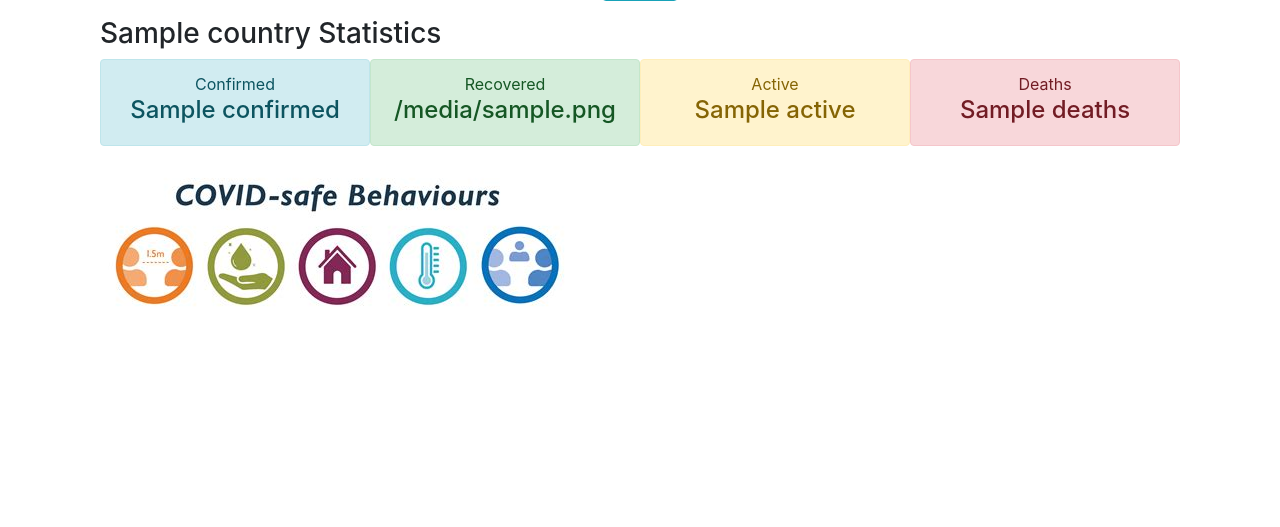
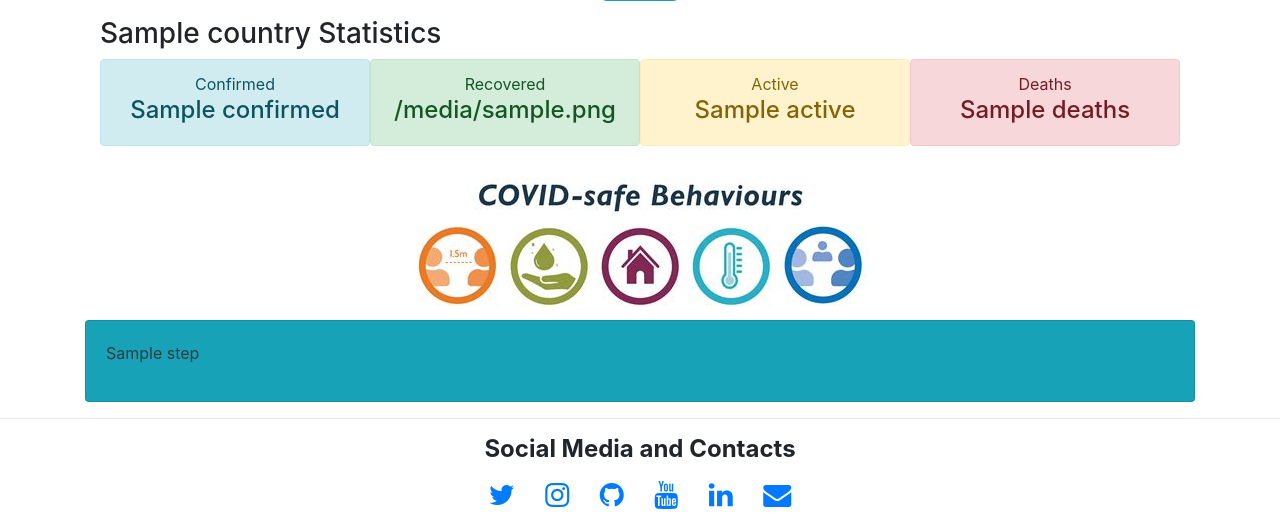
Before and after one commit to NaNdalal-dev/Covid, a Django app: template Covid/covid_by_country/templates/covid_by_country/home.html in a window 1280 px wide. Shown: the part 493-1020 px from the top of the page. Before the commit the page ends 799 px from the top, so only its background shows below. Run offline with Django 3.2, Linux system fonts and the light colour scheme; the template is opened without the code that fills it: most values are stand-ins (such as "Sample title", 1, 10 or a date in 2020); some libraries are stand-ins or nearby versions.

Commit message:
added safety precautions and social media

```diff
--- a/Covid/Covid/settings.py
+++ b/Covid/Covid/settings.py
@@ -15,7 +15,7 @@ SECRET_KEY = 'django-insecure-7&h8u9k38kk*ncuo7r!$3)y^$eu302b*j!xo^p)pwu8qauvr!2
 # SECURITY WARNING: don't run with debug turned on in production!
 DEBUG = True
 
-ALLOWED_HOSTS = []
+ALLOWED_HOSTS = ['localhost','*']
 
 
 # Application definition
--- /dev/null
+++ b/Covid/Covid/views.py
@@ -0,0 +1,4 @@
+from django.shortcuts import render,redirect
+from django.http import HttpResponse, HttpResponseNotFound
+
+error404 = lambda request,exception : render(request,'404.html')
--- a/Covid/covid_by_country/templates/covid_by_country/home.html
+++ b/Covid/covid_by_country/templates/covid_by_country/home.html
@@ -113,8 +113,39 @@
 {% endif %}
 	{% load static %}
 	<div class="container">
-		<div class="container">
-			<img class="img" src="{% static '/imgs/covidsafe.jpeg' %}">
+		<div align="center">
+			<img class="img-fluid" src="{% static '/imgs/covidsafe.jpeg' %}">
 		</div>
+
+		{% for step in steps %}
+				<div class="card card-body bg-info text-justify">
+					<p class="text-dark">{{ step }}</p>
+				</div>
+		{% endfor %}
 	</div>
+<hr>
+<div class="container">
+	<div align="center">
+		<h4 class="text-justify text-center"><b>Social Media and Contacts</b></h4>
+		<a href="https://twitter.com/Nandalal7896" class="btn btn-link">
+			<h3><span class="fa fa-twitter"></span></h3>
+		</a>
+		<a href="https://www.instagram.com/coding_vs_programming/" class="btn btn-link">
+			<h3><span class="fa fa-instagram"></span></h3>
+		</a>
+
+		<a href=" https://github.com/NaNdalal-dev" class="btn btn-link">
+			<h3><span class="fa fa-github"></span></h3>
+		</a>
+		<a href="https://www.youtube.com/channel/UCa7WJu7_ztmDhA0YeBQzrpg" class="btn btn-link">
+			<h3><span class="fa fa-youtube"></span></h3>
+		</a>
+		<a href=" https://www.linkedin.com/in/nandalala-dintakurthi-6327ba195/" class="btn btn-link">
+			<h3><span class="fa fa-linkedin"></span></h3>
+		</a>
+		<a href="mailto:nd90981@gmail.com" class="btn btn-link">
+			<h3><span class="fa fa-envelope"></span></h3>
+		</a>
+	</div>
+</div>
 {% endblock %}
--- a/Covid/templates/base.html
+++ b/Covid/templates/base.html
@@ -10,6 +10,7 @@
   <meta name="viewport" content="width=device-width, initial-scale=1.0">
   <link rel="stylesheet" href="https://maxcdn.bootstrapcdn.com/bootstrap/4.5.2/css/bootstrap.min.css">
   <link rel="stylesheet" href="https://use.fontawesome.com/releases/v5.7.0/css/all.css" integrity="sha384-lZN37f5QGtY3VHgisS14W3ExzMWZxybE1SJSEsQp9S+oqd12jhcu+A56Ebc1zFSJ" crossorigin="anonymous">
+ <link rel="stylesheet" href="https://use.fontawesome.com/releases/v5.7.0/css/all.css" integrity="sha384-lZN37f5QGtY3VHgisS14W3ExzMWZxybE1SJSEsQp9S+oqd12jhcu+A56Ebc1zFSJ" crossorigin="anonymous">
   <script src="https://ajax.googleapis.com/ajax/libs/jquery/3.5.1/jquery.min.js"></script>
   <script src="https://cdnjs.cloudflare.com/ajax/libs/popper.js/1.16.0/umd/popper.min.js"></script>
   <script src="https://maxcdn.bootstrapcdn.com/bootstrap/4.5.2/js/bootstrap.min.js"></script>
```
Also changed, not shown: Covid/covid_by_country/precautions.py (added, +8 -0 lines), Covid/covid_by_country/views.py (+7 -3 lines), Covid/templates/404.html (added, +13 -0 lines).
